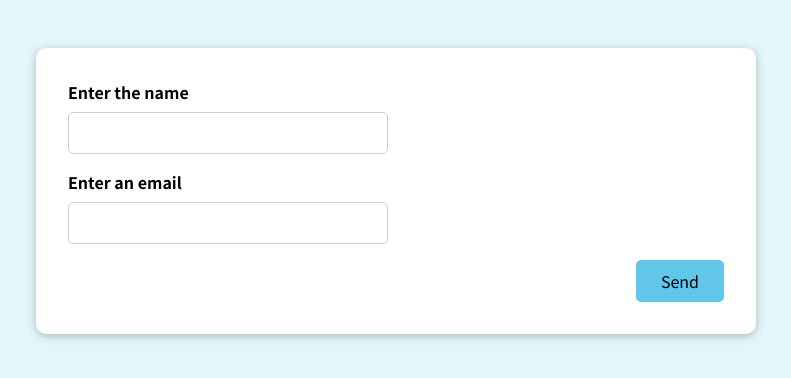
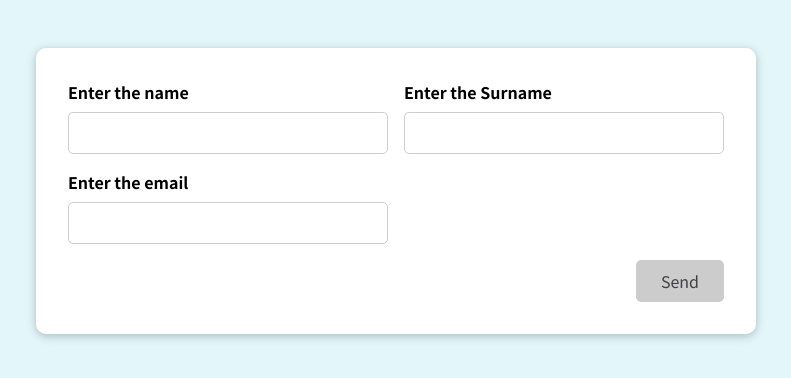
Before and after one commit to SergiiKhylko/react-working-with-user-input, a React (Create React App) app: page / in a window 1280 px wide. Shown: the top 378 px of the page, without its empty margins (244-1035 px from the left). Built offline with nearby package versions, Linux system fonts and the light colour scheme.

Commit message:
#5 implementation three inputs form validation for onChange event refactor using custom hook

```diff
--- a/src/App.js
+++ b/src/App.js
@@ -1,9 +1,12 @@
-import SomeInput from "./components/SomeInput";
+// import SomeInput from "./components/SomeInput";
+import SomeForm from "./components/SomeForm";
 
 function App() {
   return (
     <div className="app">
-      <SomeInput />
+      {/*<SomeInput />*/}
+      <SomeForm />
+
     </div>
   );
 }
--- a/src/components/SomeForm.js
+++ b/src/components/SomeForm.js
@@ -1,22 +1,100 @@
+import useInput from "../hooks/use-input";
+
 const SomeForm = (props) => {
+  const {
+    value: enteredName,
+    hasError: nameInputHasError,
+    isValueValid: isNameInvalid,
+    inputChangeHandler: nameInputChangeHandler,
+    inputLostFocusHandler:  nameInputLostFocusHandler,
+    setWasTouched: setNameInputTouched,
+    resetInput: resetNameInput,
+    classes: nameClasses
+  } = useInput(name => name.trim() !== "");
+
+  const {
+    value: enteredSurname,
+    hasError: surnameInputHasError,
+    isValueValid: isSurnameInvalid,
+    inputChangeHandler: surnameInputChangeHandler,
+    inputLostFocusHandler:  surnameInputLostFocusHandler,
+    setWasTouched: setSurnameInputTouched,
+    resetInput: resetSurnameInput,
+    classes: surnameClasses
+  } = useInput(surname => surname.trim() !== "");
+
+  const {
+    value: enteredEmail,
+    hasError: emailInputHasError,
+    isValueValid: isEmailInvalid,
+    inputChangeHandler: emailInputChangeHandler,
+    inputLostFocusHandler: emailInputLostFocusHandler,
+    setWasTouched: setEmailInputTouched,
+    resetInput: resetEmailInput,
+    classes: emailClasses
+  } = useInput(email => email.includes("@"));
+
+  let isFormValid = isNameInvalid && isSurnameInvalid && isEmailInvalid;
+
+  const formSubmitHandler = (event) => {
+    event.preventDefault();
+    if (!isFormValid) {
+      setNameInputTouched();
+      setEmailInputTouched();
+      setSurnameInputTouched();
+      return;
+
+    }
+    console.log("Name: " + enteredName);
+    console.log("Surname: " + enteredSurname);
+    console.log("Email: " + enteredEmail);
+    resetNameInput();
+    resetSurnameInput();
+    resetEmailInput();
+
+  };
+
+
+
   return (
-    <form>
+    <form onSubmit={formSubmitHandler}>
       <div className="control-group">
-        <div className="form-control">
+        <div className={nameClasses}>
           <label htmlFor="name">Enter the name</label>
-          <input type="text" id="name" />
+          <input
+            type="text"
+            id="name"
+            onChange={nameInputChangeHandler}
+            onBlur={nameInputLostFocusHandler}
+            value={enteredName}
+          />
+          {nameInputHasError && <p className="error-text">Name is required</p>}
         </div>
-        <div className="form-control">
+        <div className={surnameClasses}>
           <label htmlFor="name">Enter the Surname</label>
-          <input type="text" id="name" />
+          <input
+            type="text"
+            id="surname"
+            onChange={surnameInputChangeHandler}
+            onBlur={surnameInputLostFocusHandler}
+            value={enteredSurname}
+          />
+          {surnameInputHasError && <p className="error-text">Surname is required</p>}
         </div>
       </div>
-      <div className="form-control">
+      <div className={emailClasses}>
         <label htmlFor="name">Enter the email</label>
-        <input type="text" id="name" />
+        <input
+          type="text"
+          id="name"
+          onChange={emailInputChangeHandler}
+          onBlur={emailInputLostFocusHandler}
+          value={enteredEmail}
+        />
+        {emailInputHasError && <p className="error-text">Email is required</p>}
       </div>
       <div className="form-actions">
-        <button>Send</button>
+        <button disabled={!isFormValid}>Send</button>
       </div>
     </form>
   );
--- a/src/hooks/use-input.js
+++ b/src/hooks/use-input.js
@@ -32,6 +32,7 @@ const useInput = validateValueFunc => {
   return {
     value: enteredValue,
     hasError: isInputInvalid,
+    isValueValid,
     classes,
     inputChangeHandler,
     inputLostFocusHandler,
```
